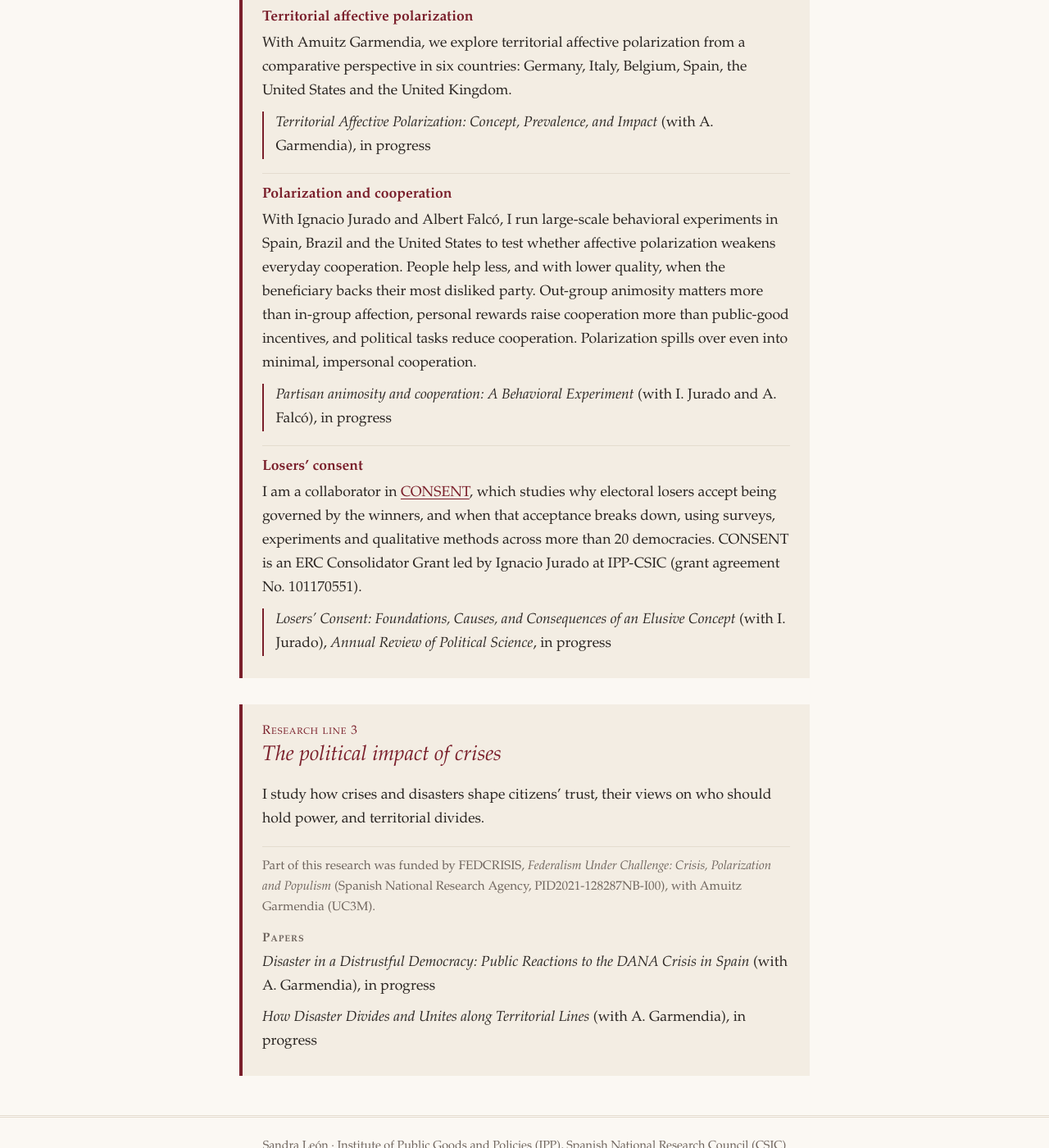
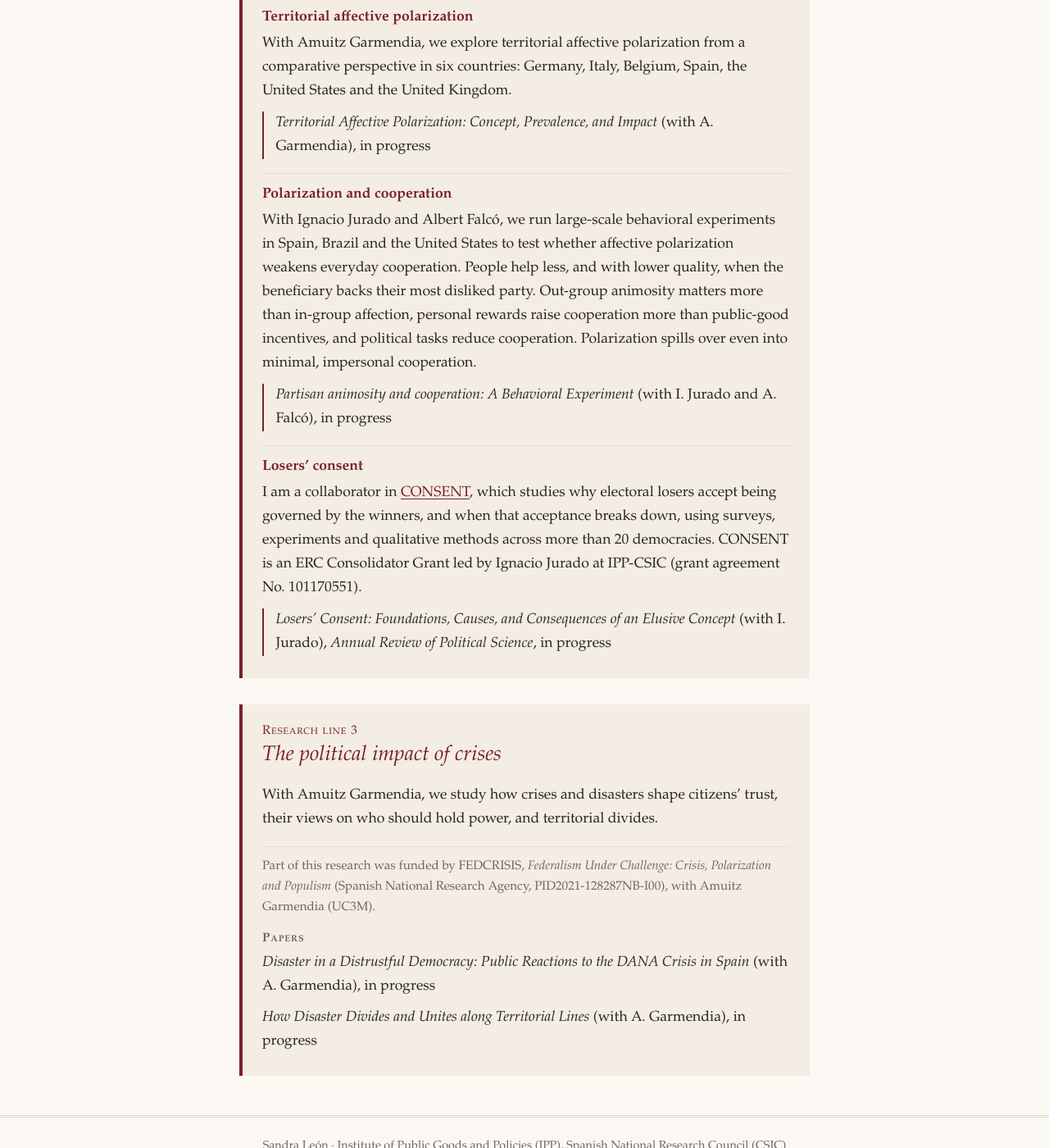
Before and after one commit to sandraleonalfonso/Sandra-Leon, a Jekyll site: the page built from research.md, in a window 1280 px wide and 1400 px high, scrolled down 802 px. Shown: the whole window at 82% size. Built offline with Jekyll 4.4.1, drawn with Linux system fonts in a browser that asks for light colours.

Commit message:
Research: use 'we' for co-authored research lines
Co-Authored-By: Claude Opus 5.5 (1M context) <noreply@anthropic.com>
Claude-Session: https://claude.ai/code/session_01Csi1G9zYbePJE1osHYZ3KG

```diff
--- a/research.md
+++ b/research.md
@@ -33,7 +33,7 @@ With Amuitz Garmendia, we explore territorial affective polarization from a comp
 <div class="substrand" markdown="1">
 ### Polarization and cooperation
 
-With Ignacio Jurado and Albert Falcó, I run large-scale behavioral experiments in Spain, Brazil and the United States to test whether affective polarization weakens everyday cooperation. People help less, and with lower quality, when the beneficiary backs their most disliked party. Out-group animosity matters more than in-group affection, personal rewards raise cooperation more than public-good incentives, and political tasks reduce cooperation. Polarization spills over even into minimal, impersonal cooperation.
+With Ignacio Jurado and Albert Falcó, we run large-scale behavioral experiments in Spain, Brazil and the United States to test whether affective polarization weakens everyday cooperation. People help less, and with lower quality, when the beneficiary backs their most disliked party. Out-group animosity matters more than in-group affection, personal rewards raise cooperation more than public-good incentives, and political tasks reduce cooperation. Polarization spills over even into minimal, impersonal cooperation.
 
 *Partisan animosity and cooperation: A Behavioral Experiment* (with I. Jurado and A. Falcó), in progress
 {: .strand-paper}
@@ -54,7 +54,7 @@ I am a collaborator in [CONSENT](https://ignaciojurado.com/consent), which studi
 
 ## The political impact of crises
 
-I study how crises and disasters shape citizens' trust, their views on who should hold power, and territorial divides.
+With Amuitz Garmendia, we study how crises and disasters shape citizens' trust, their views on who should hold power, and territorial divides.
 
 <p class="strand-funding">Part of this research was funded by FEDCRISIS, <em>Federalism Under Challenge: Crisis, Polarization and Populism</em> (Spanish National Research Agency, PID2021-128287NB-I00), with Amuitz Garmendia (UC3M).</p>
 
```
